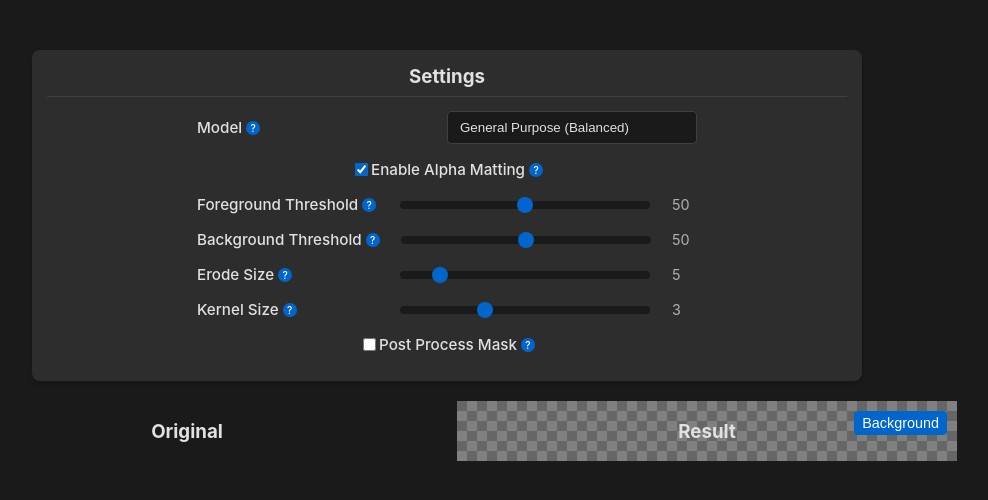
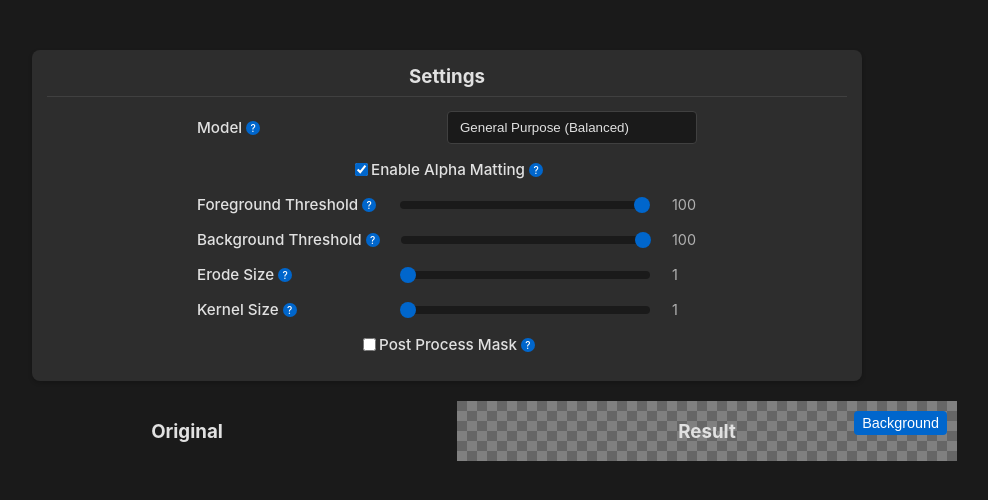
Before and after one commit to astrimbu/background-remover, a Flask app: page / in a window 1280 px wide. Shown: the top 500 px of the page, without its empty margins (193-1181 px from the left). Run offline with Flask 3, Linux system fonts and the light colour scheme.

Commit message:
Default settings, full-screen dropzone
- Introduced DEFAULT_SETTINGS dictionary in app.py to centralize default values
- Updated process_image() to use default settings when no values are provided
- Modified index route to pass default settings to the template
- Updated index.html to use Jinja2 templating for default parameter values
- Adjusted dropzone and loading styles in styles.css for improved full-screen overlay

```diff
--- a/app.py
+++ b/app.py
@@ -11,12 +11,19 @@ AVAILABLE_MODELS = {
     "silueta": "General Purpose (Fastest)",
 }
 
+DEFAULT_SETTINGS = {
+    'foreground_threshold': 100,
+    'background_threshold': 100,
+    'erode_size': 1,
+    'kernel_size': 1
+}
+
 # Initialize with default model
 session = new_session("u2net")
 
 @app.route('/')
 def index():
-    return render_template('index.html', models=AVAILABLE_MODELS)
+    return render_template('index.html', models=AVAILABLE_MODELS, defaults=DEFAULT_SETTINGS)
 
 @app.route('/switch-model', methods=['POST'])
 def switch_model():
@@ -37,10 +44,10 @@ def process_image():
         file = request.files['image']
         settings = {
             'alpha_matting': request.form.get('alpha_matting') == 'true',
-            'alpha_matting_foreground_threshold': int(request.form.get('foreground_threshold', 50)),
-            'alpha_matting_background_threshold': int(request.form.get('background_threshold', 50)),
-            'alpha_matting_erode_size': int(request.form.get('erode_size', 5)),
-            'alpha_matting_kernel_size': int(request.form.get('kernel_size', 3)),
+            'alpha_matting_foreground_threshold': int(request.form.get('foreground_threshold', DEFAULT_SETTINGS['foreground_threshold'])),
+            'alpha_matting_background_threshold': int(request.form.get('background_threshold', DEFAULT_SETTINGS['background_threshold'])),
+            'alpha_matting_erode_size': int(request.form.get('erode_size', DEFAULT_SETTINGS['erode_size'])),
+            'alpha_matting_kernel_size': int(request.form.get('kernel_size', DEFAULT_SETTINGS['kernel_size'])),
             'post_process_mask': request.form.get('post_process') == 'true',
         }
 
--- a/templates/index.html
+++ b/templates/index.html
@@ -46,8 +46,8 @@
                         Foreground Threshold
                         <span class="help-icon" title="Confidence threshold for foreground classification (0-100). Lower values preserve more detail but may include noise.">?</span>
                     </label>
-                    <input type="range" id="foreground_threshold" min="0" max="100" value="50">
-                    <span class="value">50</span>
+                    <input type="range" id="foreground_threshold" min="0" max="100" value="{{ defaults.foreground_threshold }}">
+                    <span class="value">{{ defaults.foreground_threshold }}</span>
                 </div>
 
                 <div class="setting-group">
@@ -55,8 +55,8 @@
                         Background Threshold
                         <span class="help-icon" title="Confidence threshold for background classification (0-100). Higher values remove more background but may affect edges.">?</span>
                     </label>
-                    <input type="range" id="background_threshold" min="0" max="100" value="50">
-                    <span class="value">50</span>
+                    <input type="range" id="background_threshold" min="0" max="100" value="{{ defaults.background_threshold }}">
+                    <span class="value">{{ defaults.background_threshold }}</span>
                 </div>
 
                 <div class="setting-group">
@@ -64,8 +64,8 @@
                         Erode Size
                         <span class="help-icon" title="Pixel radius for morphological erosion. Affects how aggressively edges are refined during alpha matting.">?</span>
                     </label>
-                    <input type="range" id="erode_size" min="1" max="30" value="5">
-                    <span class="value">5</span>
+                    <input type="range" id="erode_size" min="1" max="30" value="{{ defaults.erode_size }}">
+                    <span class="value">{{ defaults.erode_size }}</span>
                 </div>
 
                 <div class="setting-group">
@@ -73,8 +73,8 @@
                         Kernel Size
                         <span class="help-icon" title="Size of convolution kernel for edge processing. Larger values smooth edges but may lose detail. Must be odd number.">?</span>
                     </label>
-                    <input type="range" id="kernel_size" min="1" max="7" step="2" value="3">
-                    <span class="value">3</span>
+                    <input type="range" id="kernel_size" min="1" max="7" step="2" value="{{ defaults.kernel_size }}">
+                    <span class="value">{{ defaults.kernel_size }}</span>
                 </div>
 
                 <div class="setting-group checkbox-group">
```
Also changed, not shown: static/styles.css (+19 -19 lines).
